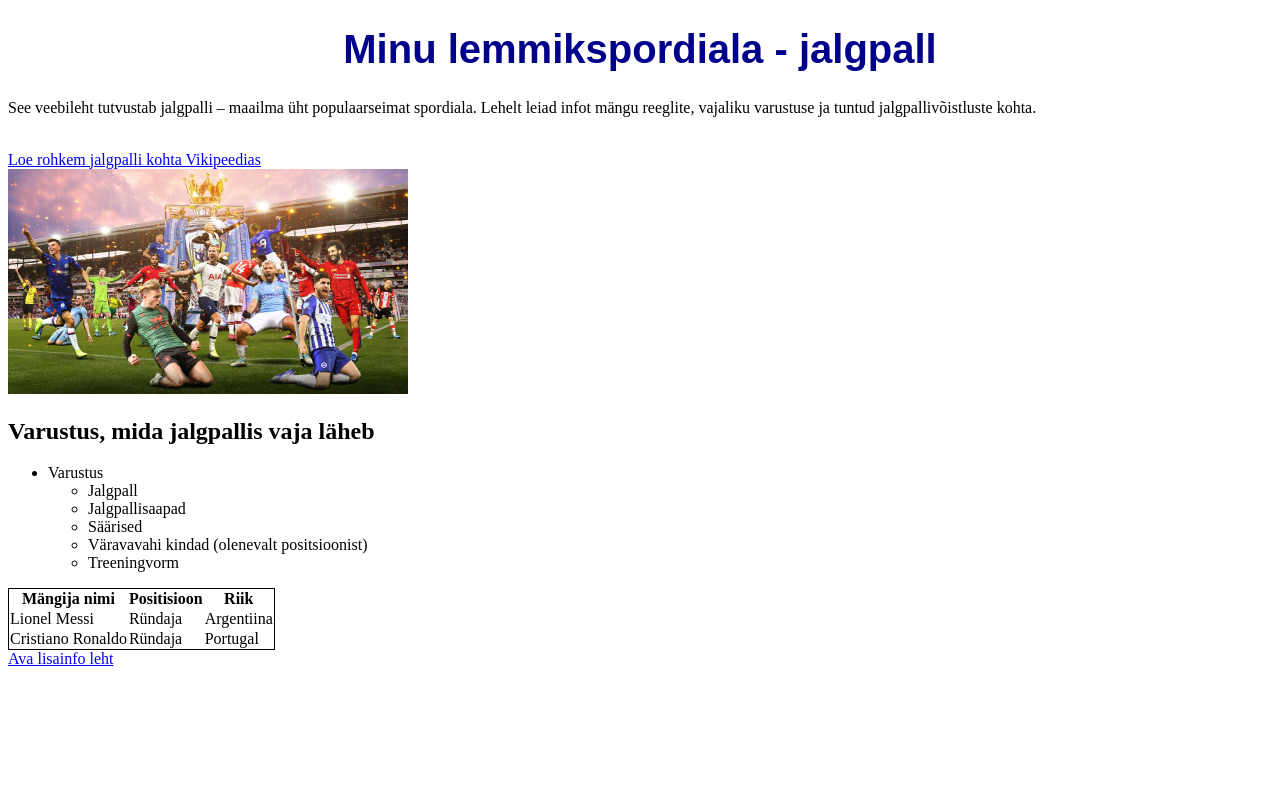
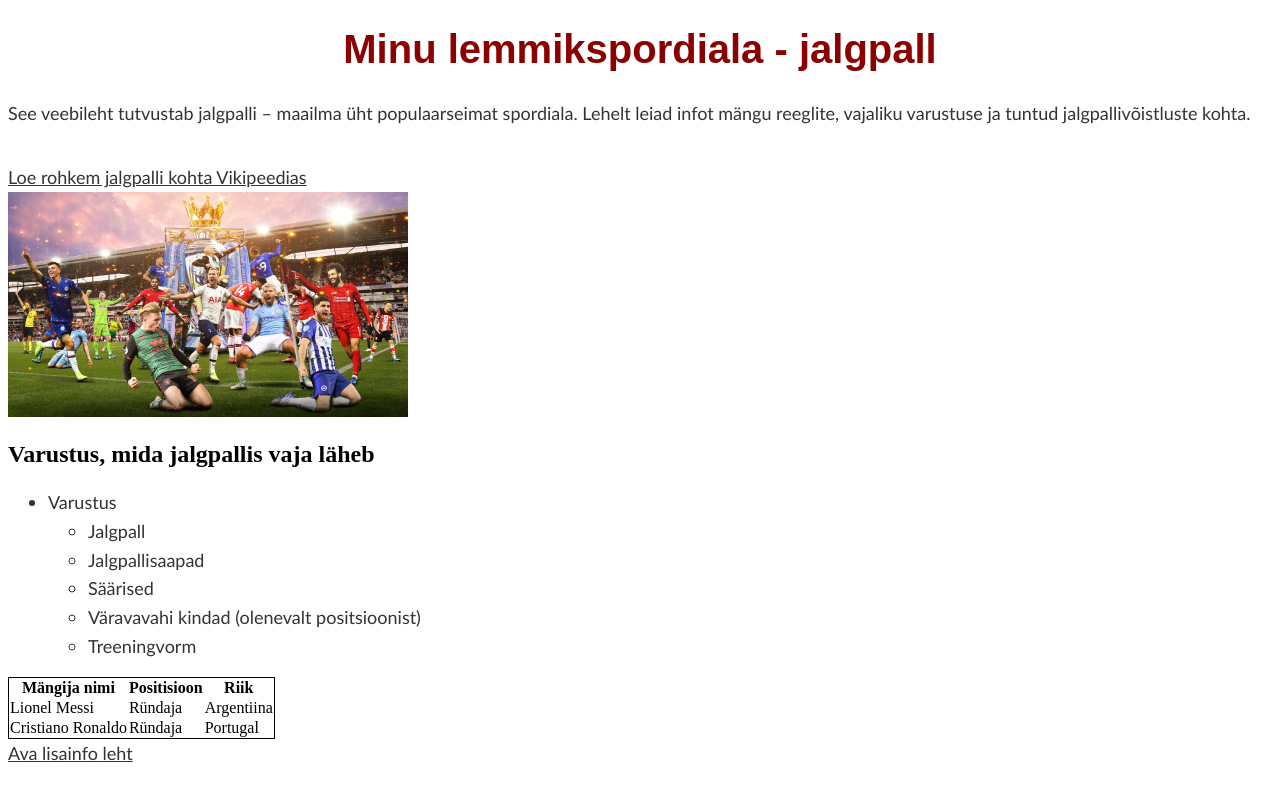
Before and after one commit to kristiits/Seminarid, a plain HTML site: page index.html in a window 1280 px wide. Drawn offline with Linux system fonts and the light colour scheme.

Commit message:
Muutsin tavateksti: värv, suurus, font, joondus

```diff
--- a/style.css
+++ b/style.css
@@ -1,6 +1,13 @@
 h1 {
-  color: darkblue;
+  color: darkred;
   font-family: Arial, sans-serif;
   font-size: 40px;
   text-align: center;
 }
+p, li, a {
+  color: #333;
+  font-family: "Trebuchet MS", sans-serif;
+  font-size: 18px;
+  line-height: 1.6;
+  text-align:left;
+}
```
